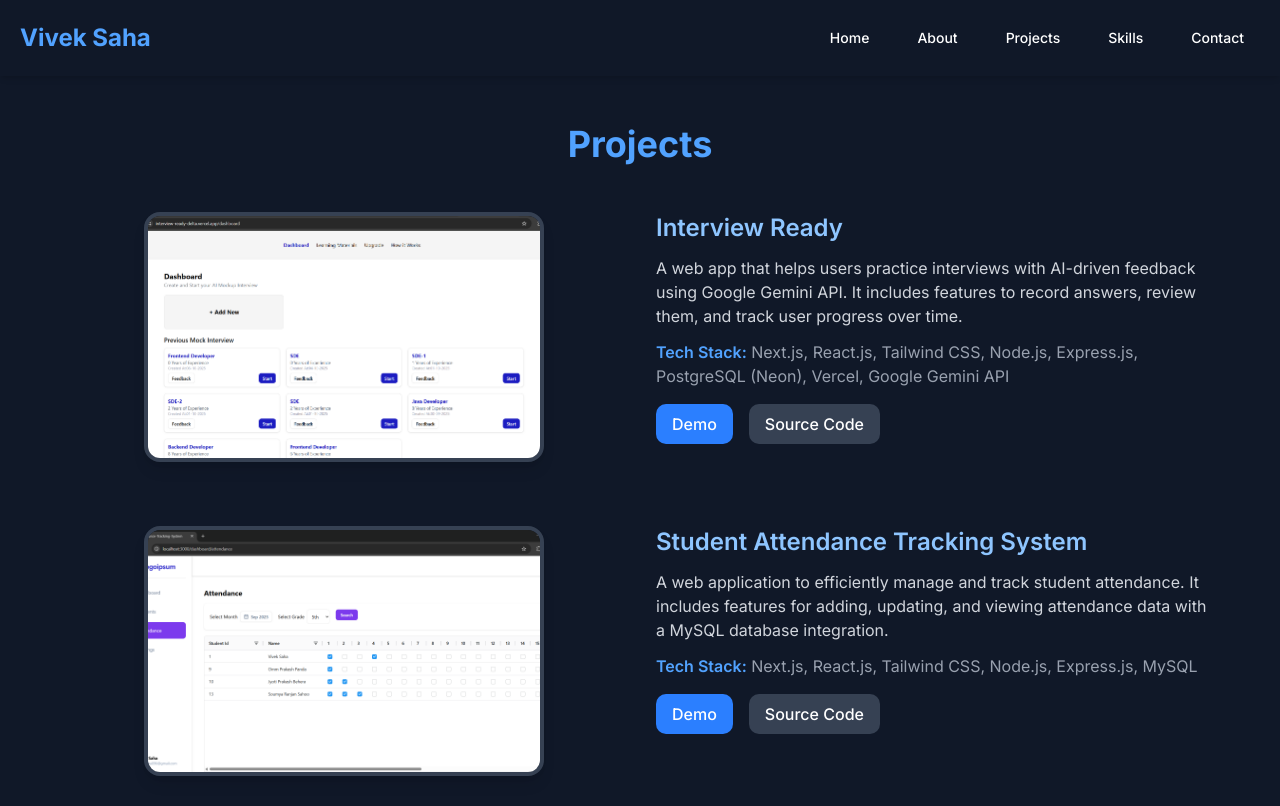
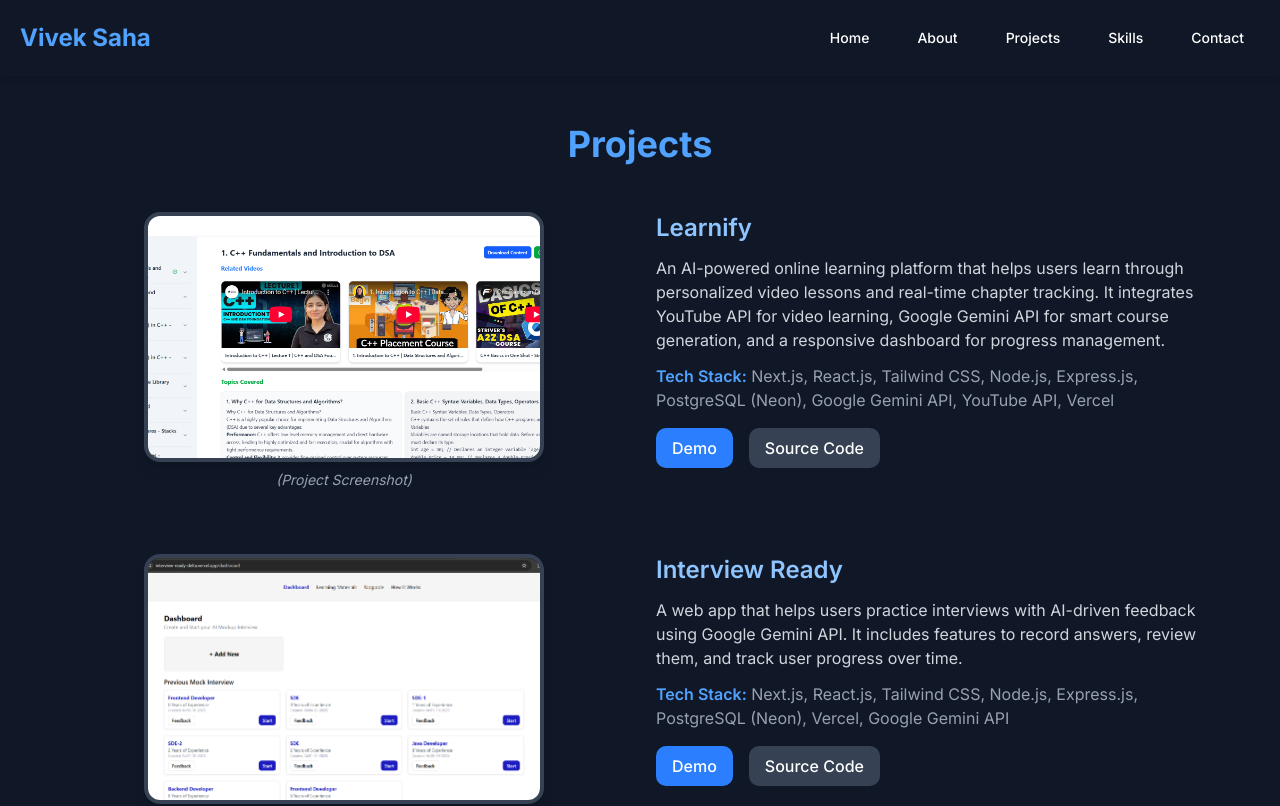
Before and after one commit to viveksaha18/Updated-Portfolio, a Next.js app: page /projects in a window 1280 px wide. Shown: the top 806 px of the page. Built offline with nearby package versions, Linux system fonts and the light colour scheme.

Commit message:
Learnify Project Added!

```diff
--- a/app/page.jsx
+++ b/app/page.jsx
@@ -1,11 +1,11 @@
 import Hero from "@/_components/Hero";
+import About from "./about/page";
 
 
 export default function Home() {
   return (
     <>
       <Hero />
-
     </>
   );
 }
--- a/app/projects/page.jsx
+++ b/app/projects/page.jsx
@@ -2,6 +2,15 @@
 import { motion } from "framer-motion";
 
 const projects = [
+  {
+    title: "Learnify",
+    description:
+      "An AI-powered online learning platform that helps users learn through personalized video lessons and real-time chapter tracking. It integrates YouTube API for video learning, Google Gemini API for smart course generation, and a responsive dashboard for progress management.",
+    tech: "Next.js, React.js, Tailwind CSS, Node.js, Express.js, PostgreSQL (Neon), Google Gemini API, YouTube API, Vercel",
+    image: "/learnify.png",
+    demo: "https://learnify-two-theta.vercel.app/",
+    source: "https://github.com/viveksaha18/Learnify",
+  },
   {
     title: "Interview Ready",
     description:
@@ -17,7 +26,7 @@
       "A web application to efficiently manage and track student attendance. It includes features for adding, updating, and viewing attendance data with a MySQL database integration.",
     tech: "Next.js, React.js, Tailwind CSS, Node.js, Express.js, MySQL",
     image: "/student-attendance-tracking.png",
-    demo: "https://github.com/viveksaha18/student-attendance-tracking-system", // You can later replace this with a live link
+    demo: "https://github.com/viveksaha18/student-attendance-tracking-system",
     source: "https://github.com/viveksaha18/student-attendance-tracking-system",
   },
 ];
@@ -41,16 +50,17 @@
             whileInView={{ opacity: 1, y: 0 }}
             transition={{ duration: 0.8, delay: idx * 0.2 }}
           >
-            {/* Left Side - Screenshot */}
-            <div className="md:w-1/2 flex justify-center">
+            <div className="md:w-1/2 flex flex-col justify-center items-center text-center">
               <img
                 src={project.image}
                 alt={project.title}
                 className="rounded-2xl shadow-lg border-4 border-gray-700 object-cover w-full md:w-[400px] h-[250px]"
               />
+              <p className="text-sm text-gray-400 mt-2 italic">
+                (Project Screenshot)
+              </p>
             </div>
 
-            {/* Right Side - Description + Links */}
             <div className="md:w-1/2 flex flex-col justify-between">
               <div>
                 <h3 className="text-2xl font-semibold mb-3 text-blue-300">
```
Also changed, not shown: public/learnify.png (added).
